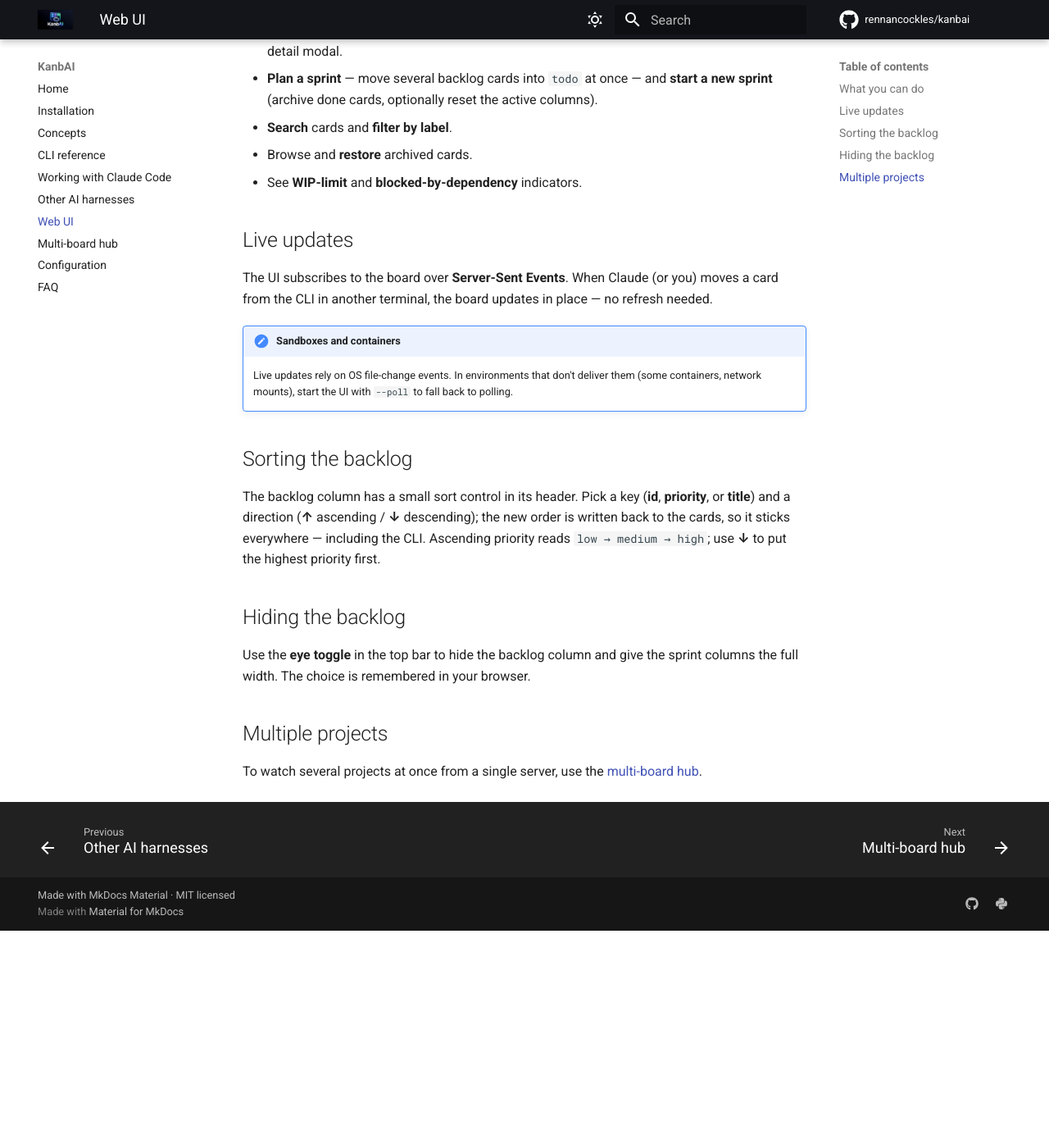
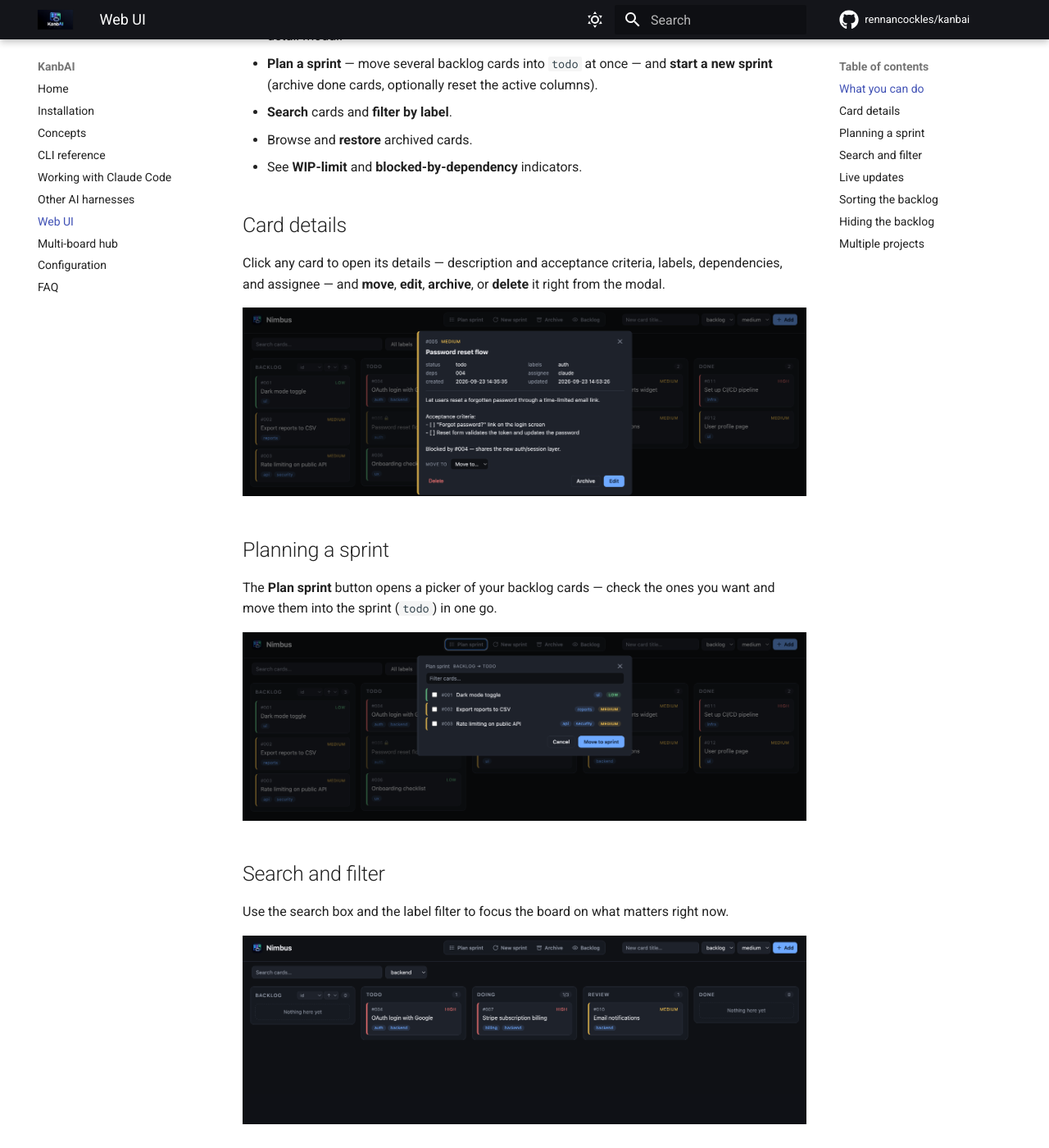
Before and after one commit to rennancockles/kanbai, an MkDocs documentation site: the page built from docs/web-ui.md, in a window 1280 px wide and 1400 px high, scrolled down 716 px. Shown: the whole window at 82% size. Built offline with MkDocs 1.6.1 and Material for MkDocs 9.7.7, drawn with Linux system fonts in a browser that asks for light colours; comment, search, counter and statistics services are not loaded; before the commit the page ends 1851 px from its top, so only the background shows below that.

Commit message:
docs: screenshots reais do web UI e do hub (046)
Hero trocado de webui.png para board.png (README + home das docs + topo do Web UI). Web UI ganha secoes ilustradas: Card details (card_modal), Planning a sprint (plan_sprint_modal), Search and filter (filtered_board), Hiding the backlog (sprint). Pagina do hub ganha landing (hub) e board com switcher (hub_board). webui.png removido.

````diff
--- a/docs/web-ui.md
+++ b/docs/web-ui.md
@@ -10,7 +10,7 @@ kanbai ui --reload           # auto-restart on code changes (development)
 kanbai ui --poll             # for sandboxes/containers without OS file events
 ```
 
-![KanbAI web UI](assets/webui.png)
+![The KanbAI web UI](assets/board.png)
 
 ## What you can do
 
@@ -22,6 +22,27 @@ kanbai ui --poll             # for sandboxes/containers without OS file events
 - **Search** cards and **filter by label**.
 - Browse and **restore** archived cards.
 - See **WIP-limit** and **blocked-by-dependency** indicators.
+
+## Card details
+
+Click any card to open its details — description and acceptance criteria, labels,
+dependencies, and assignee — and **move**, **edit**, **archive**, or **delete** it right from
+the modal.
+
+![The card detail modal](assets/card_modal.png)
+
+## Planning a sprint
+
+The **Plan sprint** button opens a picker of your backlog cards — check the ones you want and
+move them into the sprint (`todo`) in one go.
+
+![The Plan sprint modal](assets/plan_sprint_modal.png)
+
+## Search and filter
+
+Use the search box and the label filter to focus the board on what matters right now.
+
+![The board filtered by a label](assets/filtered_board.png)
 
 ## Live updates
 
@@ -44,6 +65,8 @@ back to the cards, so it sticks everywhere — including the CLI. Ascending prio
 Use the **eye toggle** in the top bar to hide the backlog column and give the sprint columns
 the full width. The choice is remembered in your browser.
 
+![The board with the backlog hidden, focused on the sprint](assets/sprint.png)
+
 ## Multiple projects
 
 To watch several projects at once from a single server, use the
````
Also changed, not shown: README.md (+1 -1 lines), docs/hub.md (+8 -2 lines), docs/index.md (+1 -1 lines), assets/board.png (added), assets/card_modal.png (added), assets/filtered_board.png (added), assets/hub.png (added), assets/hub_board.png (added), assets/plan_sprint_modal.png (added), assets/sprint.png (added), assets/webui.png (deleted), docs/assets/board.png (added), docs/assets/card_modal.png (added), docs/assets/filtered_board.png (added), 5 more files.
